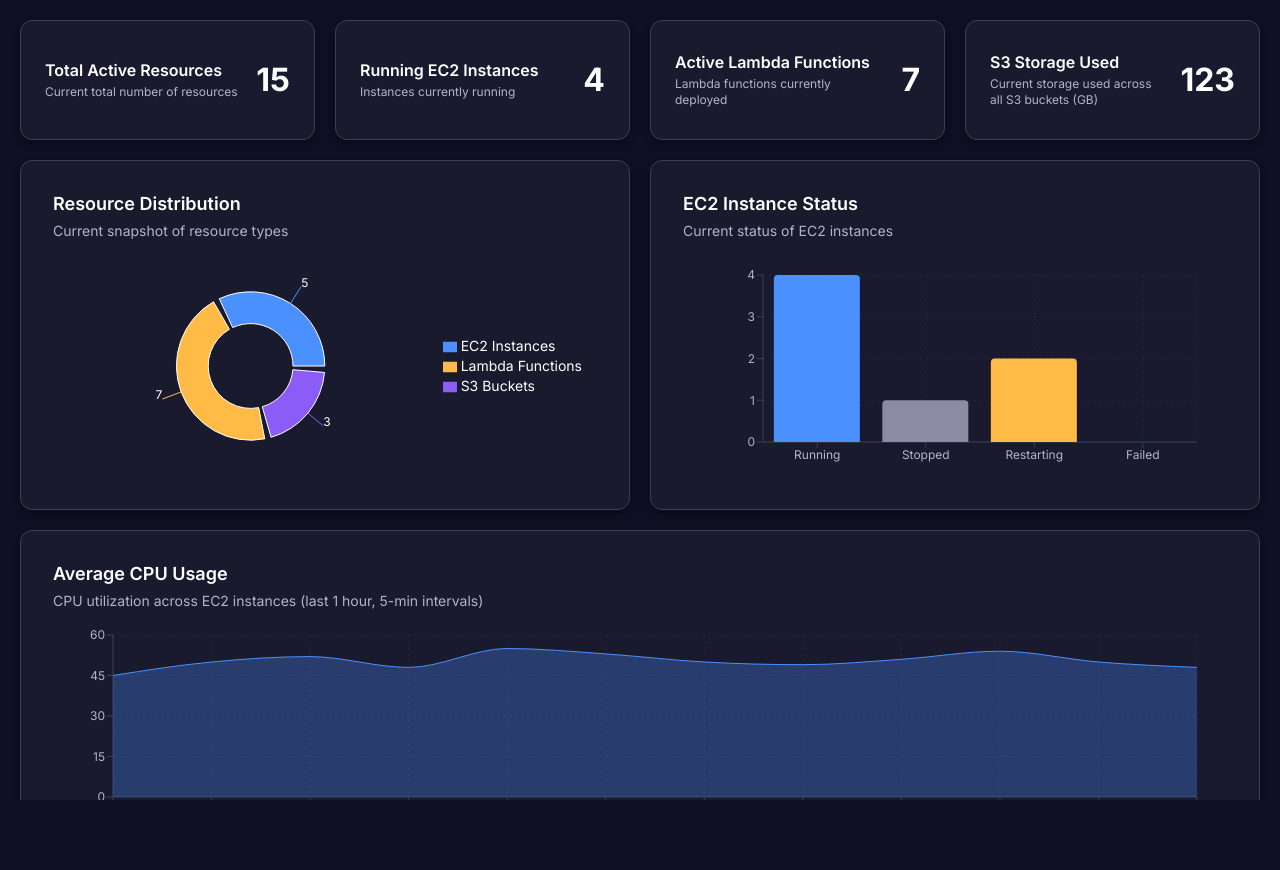
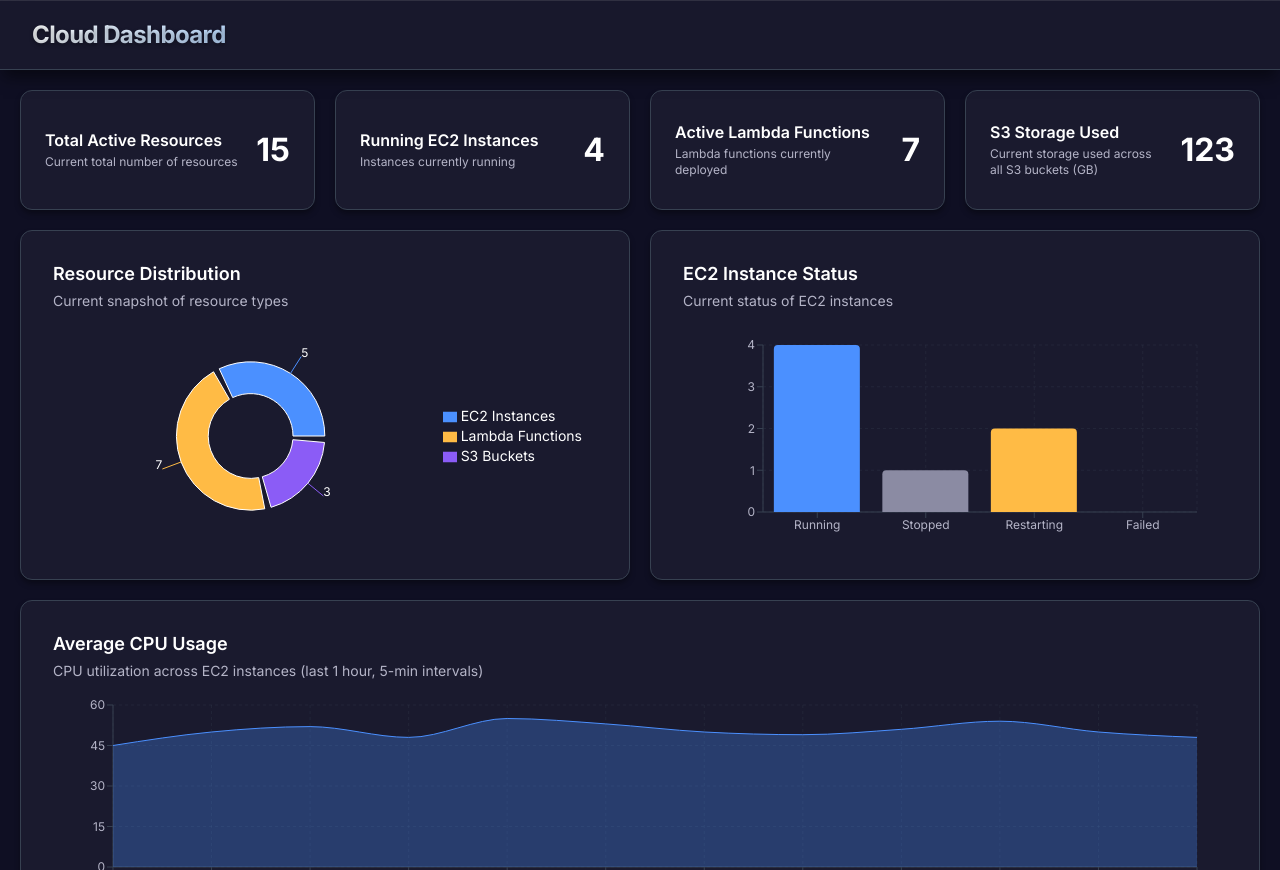
Before and after one commit to Paramvir27/Cloud-Dashboard, a React (Vite) app: page / in a window 1280 px wide. Before the commit the page ends 800 px from the top, so only its background shows below. Built offline with nearby package versions, Linux system fonts and the light colour scheme.

Commit message:
ADDED: Header

```diff
--- /dev/null
+++ b/src/components/Header/index.jsx
@@ -0,0 +1,19 @@
+import React from 'react'
+import styles from './style.module.css'
+
+const Header = () => {
+  return (
+    <header className={styles.headerWrapper}>
+      <div className={styles.leftSection}>
+        <div className={styles.logo}>
+          <h1 className={styles.brandTitle}>Cloud Dashboard</h1>
+        </div>
+      </div>
+      <div className={styles.rightSection}>
+        {/* Future additions will go here */}
+      </div>
+    </header>
+  )
+}
+
+export default Header
--- /dev/null
+++ b/src/components/Header/style.module.css
@@ -0,0 +1,82 @@
+.headerWrapper {
+  display: flex;
+  justify-content: space-between;
+  align-items: center;
+  padding: 16px 32px;
+  background: rgba(26, 26, 46, 0.85);
+  backdrop-filter: blur(20px);
+  -webkit-backdrop-filter: blur(20px);
+  border: 1px solid var(--border-primary);
+  border-top: none;
+  border-left: none;
+  border-right: none;
+  color: var(--text-primary);
+  box-shadow:
+    var(--shadow-lg),
+    inset 0 1px 0 rgba(255, 255, 255, 0.1);
+  position: sticky;
+  top: 0;
+  z-index: 1000;
+  min-height: 70px;
+  transition: all 0.3s ease;
+}
+
+.leftSection {
+  display: flex;
+  align-items: center;
+}
+
+.logo {
+  display: flex;
+  flex-direction: column;
+  gap: 4px;
+}
+
+.brandTitle {
+  margin: 0;
+  font-size: 24px;
+  font-weight: 700;
+  letter-spacing: -0.025em;
+  color: var(--text-primary);
+  background: linear-gradient(135deg, #ffffff 0%, #b8d9ff 100%);
+  -webkit-background-clip: text;
+  -webkit-text-fill-color: transparent;
+  background-clip: text;
+  /* Fallback for browsers that don't support background-clip */
+  text-shadow: 0 2px 4px rgba(0, 0, 0, 0.3);
+}
+
+.brandSubtitle {
+  font-size: 14px;
+  font-weight: 400;
+  color: var(--text-secondary);
+  margin: 0;
+  text-shadow: 0 1px 2px rgba(0, 0, 0, 0.3);
+}
+
+.rightSection {
+  display: flex;
+  align-items: center;
+  gap: 16px;
+  min-width: 200px;
+  justify-content: flex-end;
+}
+
+/* Responsive design */
+@media (max-width: 768px) {
+  .headerWrapper {
+    padding: 16px;
+  }
+
+  .brandTitle {
+    font-size: 20px;
+  }
+
+  .brandSubtitle {
+    font-size: 12px;
+  }
+
+  .rightSection {
+    min-width: 150px;
+  }
+}
--- a/src/layout/Dashboard/index.jsx
+++ b/src/layout/Dashboard/index.jsx
@@ -1,5 +1,6 @@
 import React from 'react'
 import { useSelector } from 'react-redux'
+import Header from '../../components/Header'
 import ChartComponent from '../../components/Charts'
 import Card from '../../components/Card'
 import Count from '../../components/Counters'
@@ -25,7 +26,10 @@
   }
 
   return (
-    <div className={styles.dashboardLayoutWrapper}>
+    <div className={styles.dashboardWrapper}>
+      <Header />
+
+      <div className={styles.dashboardContentWrapper}>
         {/* Render Count components from Redux */}
         {counts.map((countItem, index) => (
           <div key={`count-${index}`} className={getSizeClass(countItem.size)}>
@@ -46,6 +50,7 @@
           </div>
         ))}
       </div>
+    </div>
   )
 }
 
--- a/src/layout/Dashboard/style.module.css
+++ b/src/layout/Dashboard/style.module.css
@@ -1,4 +1,4 @@
-.dashboardLayoutWrapper {
+.dashboardContentWrapper {
     width: 100%;
     height: 100%;
     display: grid;
@@ -38,7 +38,7 @@
 }
 
 @media (max-width: 768px) {
-    .dashboardLayoutWrapper {
+    .dashboardContentWrapper {
         grid-template-columns: repeat(1, 1fr);
         gap: 15px;
         padding: 15px;
```
Lines whose indentation alone changed are shown as unchanged.
